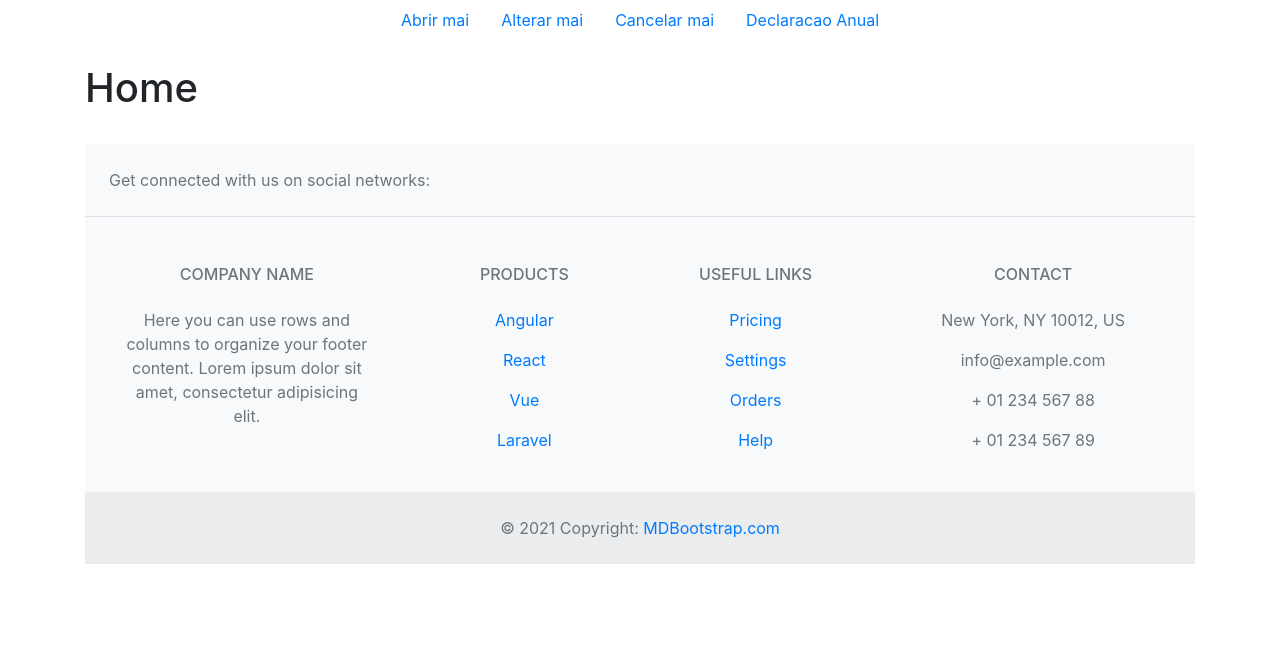
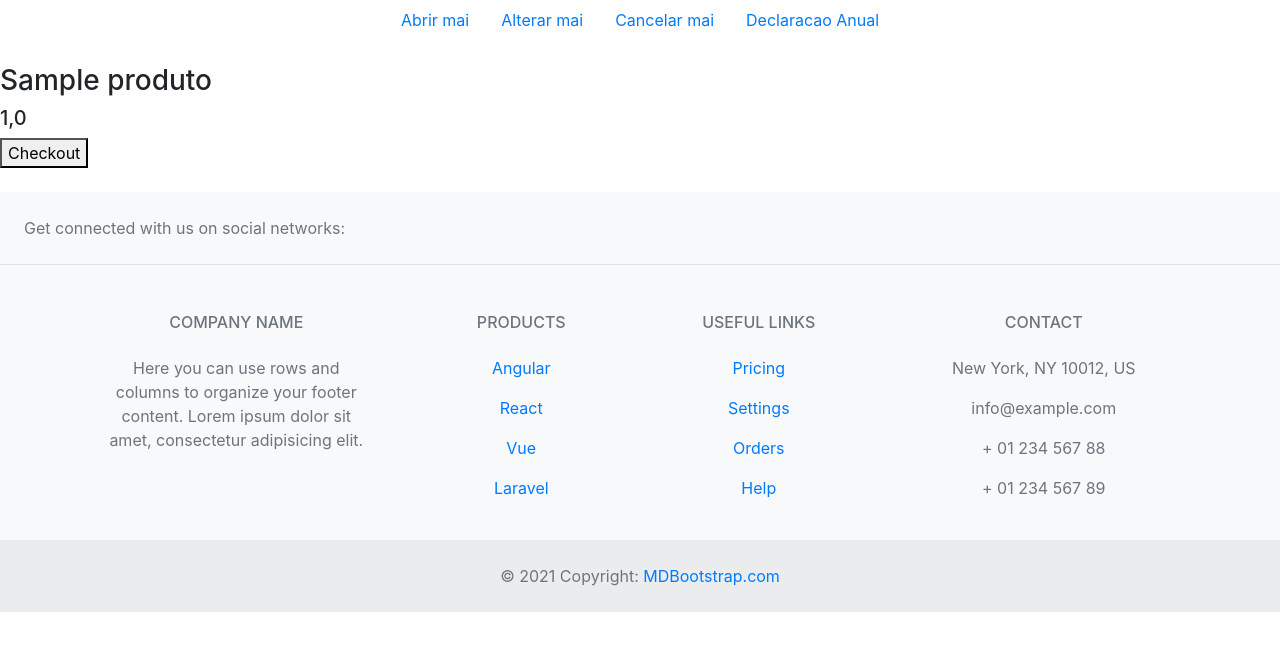
Before and after one commit to santosgv/poc.siglepage, a Django app: page / in a window 1280 px wide. Shown: the top 651 px of the page. Run offline with Django 4.2, Linux system fonts and the light colour scheme; tables that the repository leaves empty hold one stand-in row (values such as "Sample post"); some libraries are stand-ins or nearby versions.

Commit message:
criado o serviço e model

```diff
--- a/plataforma/models.py
+++ b/plataforma/models.py
@@ -1,15 +1,7 @@
 from django.db import models
 
+
 class Acessoria(models.Model):
-
-    choicesSimNao = (('S','Sim'),
-                    ('N','Nao'))
-
-    choicespCnai =(('0121101','Viveirista independente'),
-                    ('0159801','Apicultor(a) independente'),
-                    ('0159802','Criador(a) de animais domésticos independente')
-    )
-
     nome = models.CharField(max_length=200)
     email = models.CharField(max_length=50)
     CPF = models.IntegerField()
@@ -33,5 +25,20 @@ class Acessoria(models.Model):
     Cidade = models.CharField(max_length=50)
     Estado = models.CharField(max_length=2)
 
+
     def __str__(self):
         return self.nome
+
+class Produto(models.Model):
+    nome = models.CharField(max_length=100)
+    preco = models.FloatField(null=True, blank=True)
+
+    def __str__(self) -> str:
+        return self.nome
+
+class Pedidos(models.Model):
+    pedido = models.ForeignKey(Acessoria, on_delete= models.CASCADE)
+    produto = models.ForeignKey(Produto, on_delete= models.CASCADE)
+
+    def __str__(self) -> int:
+        return str(self.id)
--- a/plataforma/templates/home.html
+++ b/plataforma/templates/home.html
@@ -1,14 +1,55 @@
+{% extends 'base.html'%} {% block 'head'%} Home {% endblock %} {% block 'body'%}
+<html>
+  <head>
+    <script src="https://polyfill.io/v3/polyfill.min.js?version=3.52.1&features=fetch"></script>
+    <script src="https://js.stripe.com/v3/"></script>
+  </head>
+  <body>
 
-{% extends 'base.html'%}
-{% block 'head'%}
-Home
+      <section>
+        <div class="product">
+          <div class="description">
+            <h3>{{produto.nome}}</h3>
+            <h5>{{produto.preco}}</h5>
+          </div>
+        </div>
+        <button type="submit" id="checkout-button">Checkout</button>
+      </section>
+
+    {% csrf_token %}
+  </body>
+  <script type="text/javascript">
+    const csrftoken = document.querySelector(
+      "[name=csrfmiddlewaretoken]"
+    ).value;
+    // Create an instance of the Stripe object with your publishable API key
+    var stripe = Stripe("{{ STRIPE_PUBLIC_KEY }}");
+    var checkoutButton = document.getElementById("checkout-button");
+    checkoutButton.addEventListener("click", function () {
+      fetch("{% url 'create_checkout_session' produto.id %}", {
+        method: "POST",
+        headers: {
+          "X-CSRFToken": csrftoken,
+        },
+      })
+        .then(function (response) {
+          return response.json();
+        })
+        .then(function (session) {
+          return stripe.redirectToCheckout({ sessionId: session.id });
+        })
+        .then(function (result) {
+          // If redirectToCheckout fails due to a browser or network
+          // error, you should display the localized error message to your
+          // customer using error.message.
+          if (result.error) {
+            alert(result.error.message);
+          }
+        })
+        .catch(function (error) {
+          console.error("Error:", error);
+        });
+    });
+  </script>
+</html>
 {% endblock %}
-
-
-{% block 'body'%}
-<body>
-  <div class="container">
-      <h1>Home</h1>
-
-</body>
-{% endblock %}
--- a/plataforma/urls.py
+++ b/plataforma/urls.py
@@ -9,4 +9,7 @@ urlpatterns = [
     path('alterar/',views.alterar,name='alterar'),
     path('cancelar/',views.cancelar,name='cancelar'),
     path('declaracao/',views.declaracao,name='declaracao'),
+    path('create-checkout-session/<int:id>', views.create_checkout_session, name="create_checkout_session"),
+    path('sucesso/',views.sucesso,name='sucesso'),
+    path('erro/',views.erro,name='erro'),
 ]
--- a/plataforma/views.py
+++ b/plataforma/views.py
@@ -1,13 +1,49 @@
 
+from django.http import JsonResponse
 from django.shortcuts import render , HttpResponse
 from django.core.mail import send_mail
-from .models import Acessoria
+from .models import Acessoria,Produto,Pedidos
+import stripe
+from django.conf import settings
+
+stripe.api_key= settings.STRIPE_SECRET_KEY
 
 def home(request):
-    return render(request,'home.html')
+    produto =Produto.objects.get(id=1)
+    return render(request,'home.html',{'produto':produto,'STRIPE_PUBLIC_KEY' : settings.STRIPE_PUPLIC_KEY})
 
 def cadastro(request):
     return render(request,'cadastro.html',{})
+
+
+def create_checkout_session(request, id):
+    produto = Produto.objects.get(id = id)
+    YOUR_DOMAIN = "http://127.0.0.1:8000"
+    checkout_session = stripe.checkout.Session.create(
+    line_items=[
+            {
+            'price_data': {
+            'currency': 'BRL',
+            'unit_amount': int(produto.preco),
+            'product_data': {
+            'name': produto.nome
+                            }
+                            },
+            'quantity': 1,
+            },
+                ],
+    payment_method_types=[
+            'card',
+            'boleto',
+                ],
+    metadata={
+            'id_produto': produto.id,
+            },
+    mode='payment',
+    success_url=YOUR_DOMAIN + '/sucesso',
+    cancel_url=YOUR_DOMAIN + '/erro',
+        )
+    return JsonResponse({'id': checkout_session.id})
 
 def valida(request):
     nome = request.POST.get('nome')
@@ -54,18 +90,25 @@ def valida(request):
                         Complemento =Complemento,
                         Bairro =Bairro,
                         Cidade =Cidade ,
-                        Estado =Estado
+                        Estado =Estado,
+
                         )
-    #Cadastro.save()
+    Cadastro.save()
+
+    produto =Produto.objects.get(id=1)
+
+    pedido =Pedidos(pedido=Cadastro, produto=produto)
+    pedido.save()
+
     mensagem =f'''
     Segue dados do Cadastro
     {Cadastro.nome}
     {Cadastro.email}
     {Cadastro.Nome_Fantasia}
     '''
-    send_mail('Pagamento realizado',mensagem,'santosgomesv@gmail.com',recipient_list=[email])
-    #return render(request,'pagamento.html')
-    return HttpResponse(Cadastro.email)
+    #send_mail('Pagamento realizado',mensagem,'santosgomesv@gmail.com',recipient_list=[email])
+    return render(request,'pagamento.html')
+    #return HttpResponse(Cadastro.email)
 
 
 def alterar(request):
@@ -76,3 +119,9 @@ def cancelar(request):
 
 def declaracao(request):
     return render(request,'declaracao.html')
+
+def sucesso(request):
+    return HttpResponse('Sucesso')
+
+def erro(request):
+    return HttpResponse('Erro')
```
Also changed, not shown: form/settings.py (+14 -5 lines), plataforma/admin.py (+8 -1 lines), plataforma/migrations/0005_produto_acessoria_preco.py (added), plataforma/migrations/0006_remove_acessoria_preco_delete_produto.py (added), plataforma/migrations/0007_produto.py (added), plataforma/migrations/0008_alter_produto_preco.py (added), plataforma/migrations/0009_alter_produto_preco.py (added), plataforma/migrations/0010_remove_produto_servico_alter_produto_preco_pedidos.py (added), 2 other files.
